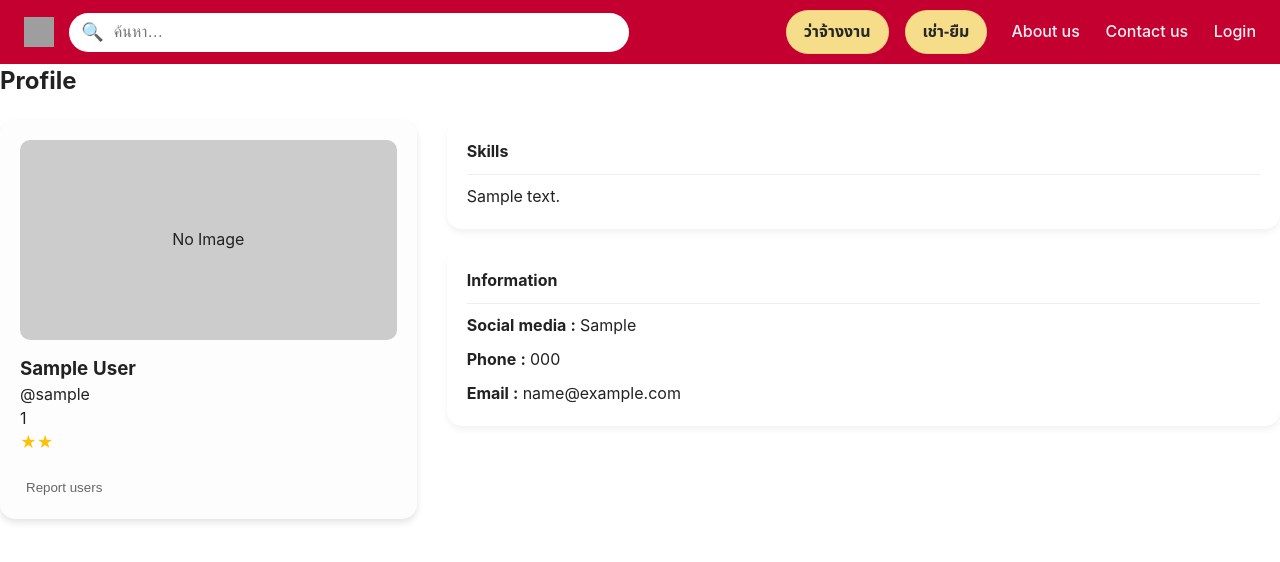
After one commit to athiphat67/LorbMore, a Django app: a page that uses pages/templates/pages/navbar.html in a window 1280 px wide. The commit adds this page. Shown: the top 562 px of the page. Run offline with Django 5.2, Linux system fonts and the light colour scheme; tables that the repository leaves empty hold one stand-in row (values such as "Sample post"); grey boxes are pictures that could not be loaded.

Commit message:
add profile_detail.html and change profile.html to profile_edit.html

```diff
--- a/my_project/urls.py
+++ b/my_project/urls.py
@@ -20,12 +20,14 @@ from django.conf.urls.static import static
 from django.conf import settings
 from users import views as user_views
 
+
 urlpatterns = [
     path('admin/', admin.site.urls),
     path('', include('pages.urls')),
     path('posts/', include('posts.urls', namespace='posts')),
     path('accounts/', include('django.contrib.auth.urls')),
-    path('profile/', user_views.profile_view, name='profile'),
+    path('profile/edit/', user_views.profile_edit_view, name='profile_edit'),
+    path('profile/<str:username>/', user_views.profile_detail_view, name='profile_detail'),
 
 ]
 
--- a/pages/templates/pages/navbar.html
+++ b/pages/templates/pages/navbar.html
@@ -28,7 +28,7 @@
             </a>
 
             <div class="dropdown-content">
-                <a href="{% url 'profile' %}">Profile</a>
+                <a href="{% url 'profile_detail' user.username %}">Profile</a>
 
                 <a href="#">My Posts</a>
 
--- /dev/null
+++ b/users/templates/users/profile_detail.html
@@ -0,0 +1,73 @@
+{% extends "base.html" %}
+{% load static %}
+
+{% block content %}
+<div class="profile-container">
+
+    <div class="profile-header-section" style="display: flex; justify-content: space-between; align-items: center; margin-bottom: 20px;">
+        <h2>Profile</h2>
+
+        {% if request.user == profile_user %}
+            <a href="{% url 'profile_edit' %}" class="btn-edit-profile" style="background-color: #E89E48; color: white; padding: 10px 20px; border-radius: 20px; text-decoration: none; font-weight: bold;">
+                Edit Profile
+            </a>
+        {% endif %}
+    </div>
+
+    <div class="profile-layout" style="display: flex; gap: 30px; flex-wrap: wrap;">
+
+        <div class="left-col" style="flex: 1; min-width: 300px;">
+            <div class="card profile-card" style="background: #fdfdfd; padding: 20px; border-radius: 15px; box-shadow: 0 4px 6px rgba(0,0,0,0.1);">
+
+                <div class="profile-img-box" style="margin-bottom: 15px;">
+                    {% if profile_user.profile.image %}
+                        <img src="{{ profile_user.profile.image.url }}" alt="Profile" style="width: 100%; height: auto; border-radius: 10px; object-fit: cover;">
+                    {% else %}
+                        <div style="width: 100%; height: 200px; background-color: #ccc; border-radius: 10px; display: flex; align-items: center; justify-content: center;">No Image</div>
+                    {% endif %}
+                </div>
+
+                <h3 class="display-name">{{ profile_user.profile.displayName }}</h3>
+                <p class="username text-muted">@{{ profile_user.username }}</p>
+                <p class="student-info">
+                    {{ profile_user.profile.studentId|default:"-" }}
+                    </p>
+
+                <div class="ratings" style="color: #ffc107;">
+                    ★★ </div>
+
+                <div style="margin-top: 20px;">
+                    <button style="border: none; background: none; color: #666; cursor: pointer;">Report users</button>
+                </div>
+            </div>
+        </div>
+
+        <div class="right-col" style="flex: 2; min-width: 300px; display: flex; flex-direction: column; gap: 20px;">
+
+            <div class="card skill-card" style="background: white; padding: 20px; border-radius: 15px; box-shadow: 0 4px 6px rgba(0,0,0,0.05);">
+                <h4 style="border-bottom: 1px solid #eee; padding-bottom: 10px;">Skills</h4>
+                <div class="skill-list" style="padding-top: 10px;">
+                    {{ profile_user.profile.bioSkills|linebreaks }}
+                </div>
+            </div>
+
+            <div class="card info-card" style="background: white; padding: 20px; border-radius: 15px; box-shadow: 0 4px 6px rgba(0,0,0,0.05);">
+                <h4 style="border-bottom: 1px solid #eee; padding-bottom: 10px;">Information</h4>
+                <div class="info-list" style="padding-top: 10px; display: flex; flex-direction: column; gap: 10px;">
+
+                    <div class="info-item">
+                        <strong>Social media :</strong> {{ profile_user.profile.socialMedia|default:"-" }}
+                    </div>
+                    <div class="info-item">
+                        <strong>Phone :</strong> {{ profile_user.profile.phoneNum|default:"-" }}
+                    </div>
+                    <div class="info-item">
+                        <strong>Email :</strong> {{ profile_user.email }}
+                    </div>
+                    </div>
+            </div>
+
+        </div>
+    </div>
+</div>
+{% endblock content %}
--- a/users/views.py
+++ b/users/views.py
@@ -1,19 +1,30 @@
-from django.shortcuts import render, redirect
+from django.shortcuts import render, redirect, get_object_or_404
 from django.contrib import messages
 from django.contrib.auth.decorators import login_required
+from django.contrib.auth.models import User
 from .forms import UserUpdateForm, ProfileUpdateForm
 
+# ฟังก์ชันสำหรับ "ดูโปรไฟล์" (ใครเข้าก็ได้ หรือจะบังคับ login ก็ได้)
+def profile_detail_view(request, username):
+    # ค้นหา User จาก username ที่ส่งมาใน URL
+    profile_user = get_object_or_404(User, username=username)
+
+    context = {
+        'profile_user': profile_user,
+    }
+    return render(request, 'users/profile_detail.html', context)
+
+# ฟังก์ชันสำหรับ "แก้ไขโปรไฟล์" (ต้อง Login เท่านั้น)
 @login_required
-def profile_view(request):
+def profile_edit_view(request):
     if request.method == 'POST':
-        # รับข้อมูลจากทั้ง 2 ฟอร์ม
         u_form = UserUpdateForm(request.POST, instance=request.user)
-        p_form = ProfileUpdateForm(request.POST, instance=request.user.profile)
+        p_form = ProfileUpdateForm(request.POST, request.FILES, instance=request.user.profile)
 
         if u_form.is_valid() and p_form.is_valid():
             u_form.save()
             p_form.save()
-            return redirect('profile')
+            return redirect('profile_detail', username=request.user.username)
 
     else:
         u_form = UserUpdateForm(instance=request.user)
@@ -24,4 +35,4 @@ def profile_view(request):
         'p_form': p_form
     }
 
-    return render(request, 'users/profile.html', context)
+    return render(request, 'users/profile_edit.html', context)
```
Also changed, not shown: users/templates/users/profile.html (deleted, +0 -28 lines), users/templates/users/profile_edit.html (added, +82 -0 lines).
